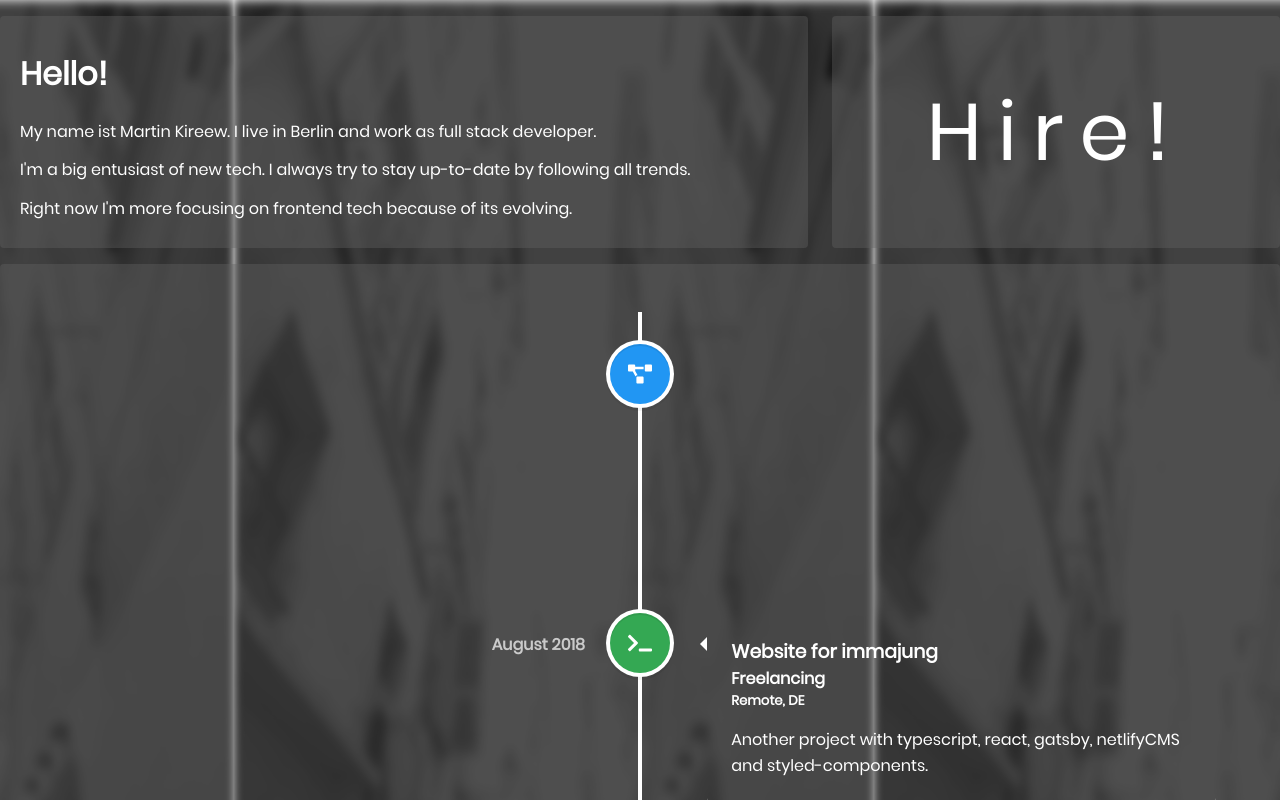
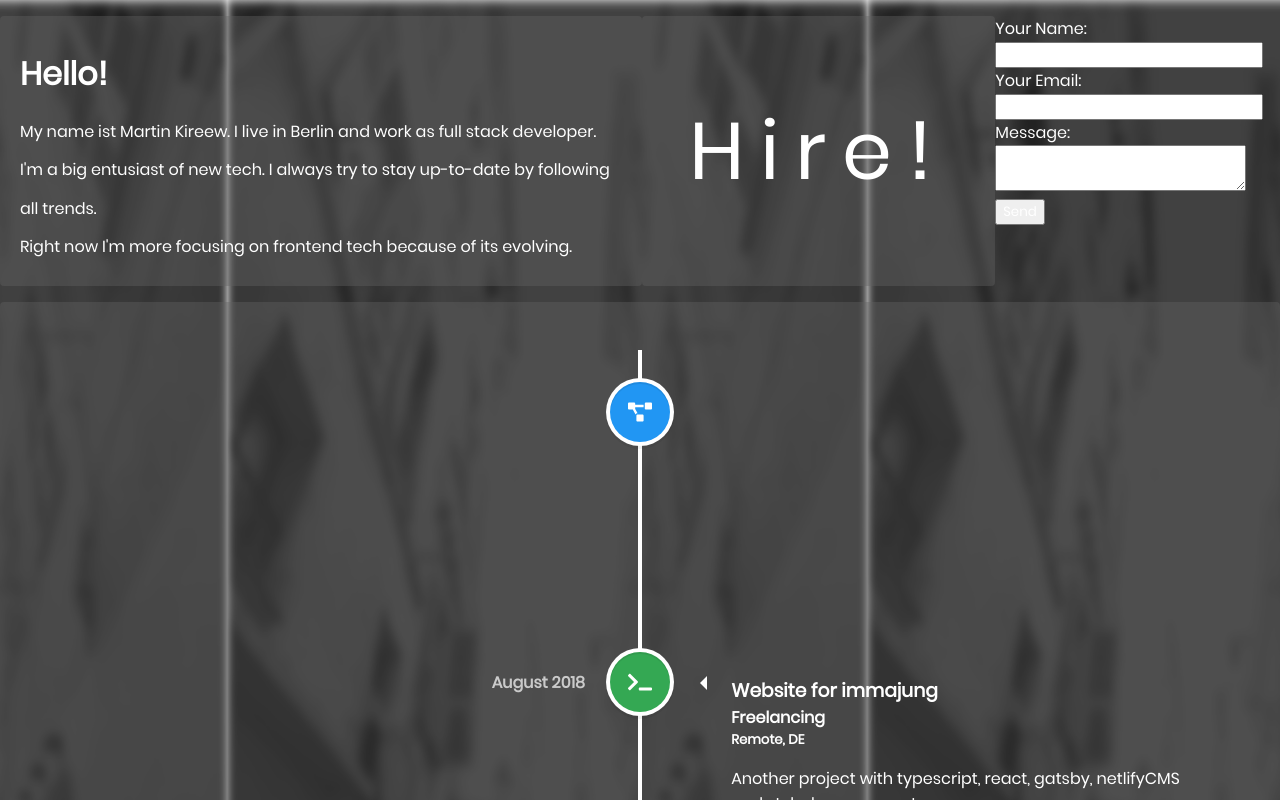
Before and after one commit to makiri1993/my-website, a React app: page / in a window 1280 px wide. Both pictures are taken after a click on the button "Hire!". Shown: the top 800 px of the page. Built offline with nearby package versions, Linux system fonts and the light colour scheme; the HTML template or start-up script is replaced by a standard one.

Commit message:
trying netlify forms

```diff
--- /dev/null
+++ b/src/components/HireButton/HireButton.tsx
@@ -0,0 +1,48 @@
+import React, { Component } from 'react'
+import styled from '@emotion/styled'
+import { BackgroundColor, Shadow } from 'src/definitions'
+import HirePopUp from './HirePopUp'
+
+interface Props {
+  opened: boolean
+}
+
+interface State {
+  open: boolean
+}
+
+export default class HireButton extends Component<Props, State> {
+  constructor(props: Props) {
+    super(props)
+    this.state = {
+      open: this.props.opened
+    }
+  }
+
+  render() {
+    return (
+      <>
+        <HireButtonStyled onClick={() => this.setState({ open: true })}>
+          Hire!
+        </HireButtonStyled>
+        {this.state.open ? <HirePopUp /> : null}
+      </>
+    )
+  }
+}
+
+const HireButtonStyled = styled.button`
+  width: 35%;
+  font-size: 5rem;
+  letter-spacing: 1rem;
+  cursor: pointer;
+  border: none;
+  border-radius: 4px;
+  background: ${BackgroundColor.primary.lighter};
+
+  transition: background 1s ease-in-out, box-shadow 1s ease-in-out;
+  :hover {
+    background: ${BackgroundColor.primary.standard};
+    box-shadow: ${Shadow.light};
+  }
+`
--- /dev/null
+++ b/src/components/HireButton/HirePopUp.tsx
@@ -0,0 +1,90 @@
+import React, { Component, FormEvent } from 'react'
+
+interface Props {}
+
+interface State {
+  name: string
+  email: string
+  message: string
+}
+
+export default class HirePopUp extends Component<Props, State> {
+  constructor(props: Props) {
+    super(props)
+    this.state = { name: '', email: '', message: '' }
+  }
+
+  /* Here’s the juicy bit for posting the form submission */
+
+  private handleSubmit = (e: FormEvent<HTMLFormElement>) => {
+    fetch('/', {
+      method: 'POST',
+      headers: { 'Content-Type': 'application/x-www-form-urlencoded' },
+      body: this.encode({ 'form-name': 'contact', ...this.state })
+    })
+      .then(() => alert('Success!'))
+      .catch(error => alert(error))
+
+    e.preventDefault()
+  }
+
+  private handleChange = (e: any) => {
+    // console.table(e.target)
+    console.log(e.target)
+    console.log(e.target.name)
+    console.log(e.target.value)
+    this.setState({ [e.target.name]: e.target.value } as any)
+  }
+
+  private encode = (data: any) => {
+    return data
+      .map(
+        (key: any) =>
+          encodeURIComponent(key) + '=' + encodeURIComponent(data[key])
+      )
+      .join('&')
+  }
+
+  render() {
+    const { name, email, message } = this.state
+    return (
+      <form onSubmit={this.handleSubmit}>
+        <p>
+          <label>
+            Your Name:{' '}
+            <input
+              type='text'
+              name='name'
+              value={name}
+              onChange={this.handleChange}
+            />
+          </label>
+        </p>
+        <p>
+          <label>
+            Your Email:{' '}
+            <input
+              type='email'
+              name='email'
+              value={email}
+              onChange={this.handleChange}
+            />
+          </label>
+        </p>
+        <p>
+          <label>
+            Message:{' '}
+            <textarea
+              name='message'
+              value={message}
+              onChange={this.handleChange}
+            />
+          </label>
+        </p>
+        <p>
+          <button type='submit'>Send</button>
+        </p>
+      </form>
+    )
+  }
+}
--- a/src/scenes/SinglePage.tsx
+++ b/src/scenes/SinglePage.tsx
@@ -11,6 +11,7 @@ import {
   GraduationIcon
 } from '../components/Icon/index'
 import { Border, Shadow, BackgroundColor, Space } from 'src/definitions'
+import HireButton from 'src/components/HireButton/HireButton'
 // import BackgroundImage from '../assets/IMG_0255_2.jpg'
 const image = require('../assets/IMG_0255_3.jpg')
 export default class SinglePage extends Component {
@@ -42,7 +43,7 @@ export default class SinglePage extends Component {
             evolving.
           </p>
         </Introduction>
-        <HireButton>Hire!</HireButton>
+        <HireButton opened={false} />
       </IntroductionContainer>
     )
   }
@@ -317,19 +318,3 @@ const Introduction = styled.div`
     box-shadow: ${Shadow.light};
   }
 `
-
-const HireButton = styled.button`
-  width: 35%;
-  font-size: 5rem;
-  letter-spacing: 1rem;
-  cursor: pointer;
-  border: none;
-  border-radius: 4px;
-  background: ${BackgroundColor.primary.lighter};
-
-  transition: background 1s ease-in-out, box-shadow 1s ease-in-out;
-  :hover {
-    background: ${BackgroundColor.primary.standard};
-    box-shadow: ${Shadow.light};
-  }
-`
```
